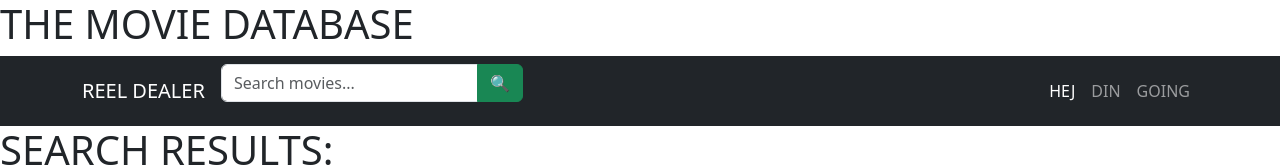
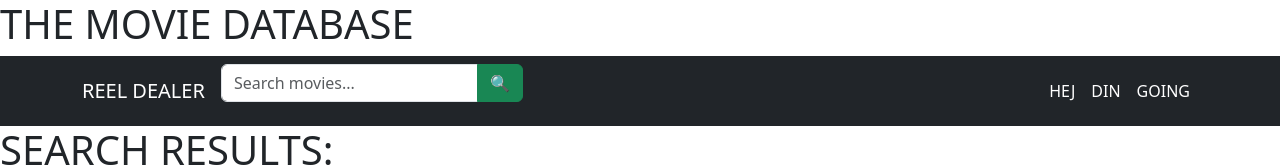
Before and after one commit to trumanders/reel-dealer, a React (Vite) app: page / in a window 1280 px wide. Shown: the top 167 px of the page. Built offline with nearby package versions, Linux system fonts and the light colour scheme.

Commit message:
Remove link paths copied from another project.

```diff
--- a/src/components/Navigation.tsx
+++ b/src/components/Navigation.tsx
@@ -18,10 +18,10 @@ const Navigation = () => {
             <Nav.Link as={NavLink} to="/">
               HEJ
             </Nav.Link>
-            <Nav.Link as={NavLink} to="/todos" end>
+            <Nav.Link as={NavLink} to="/" end>
               DIN
             </Nav.Link>
-            <Nav.Link as={NavLink} to="/todos/add" end>
+            <Nav.Link as={NavLink} to="/" end>
               GOING
             </Nav.Link>
           </Nav>
```
